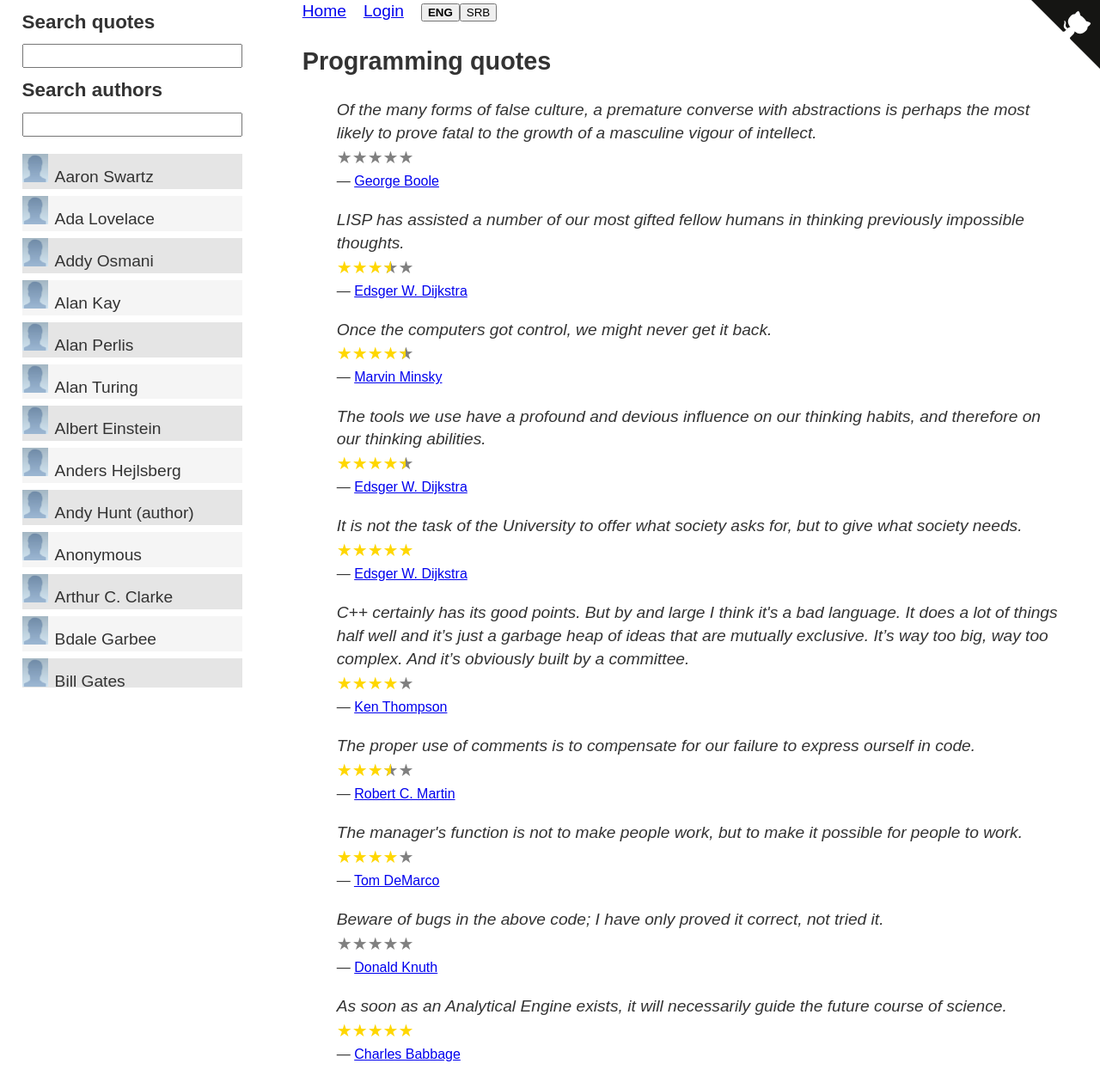
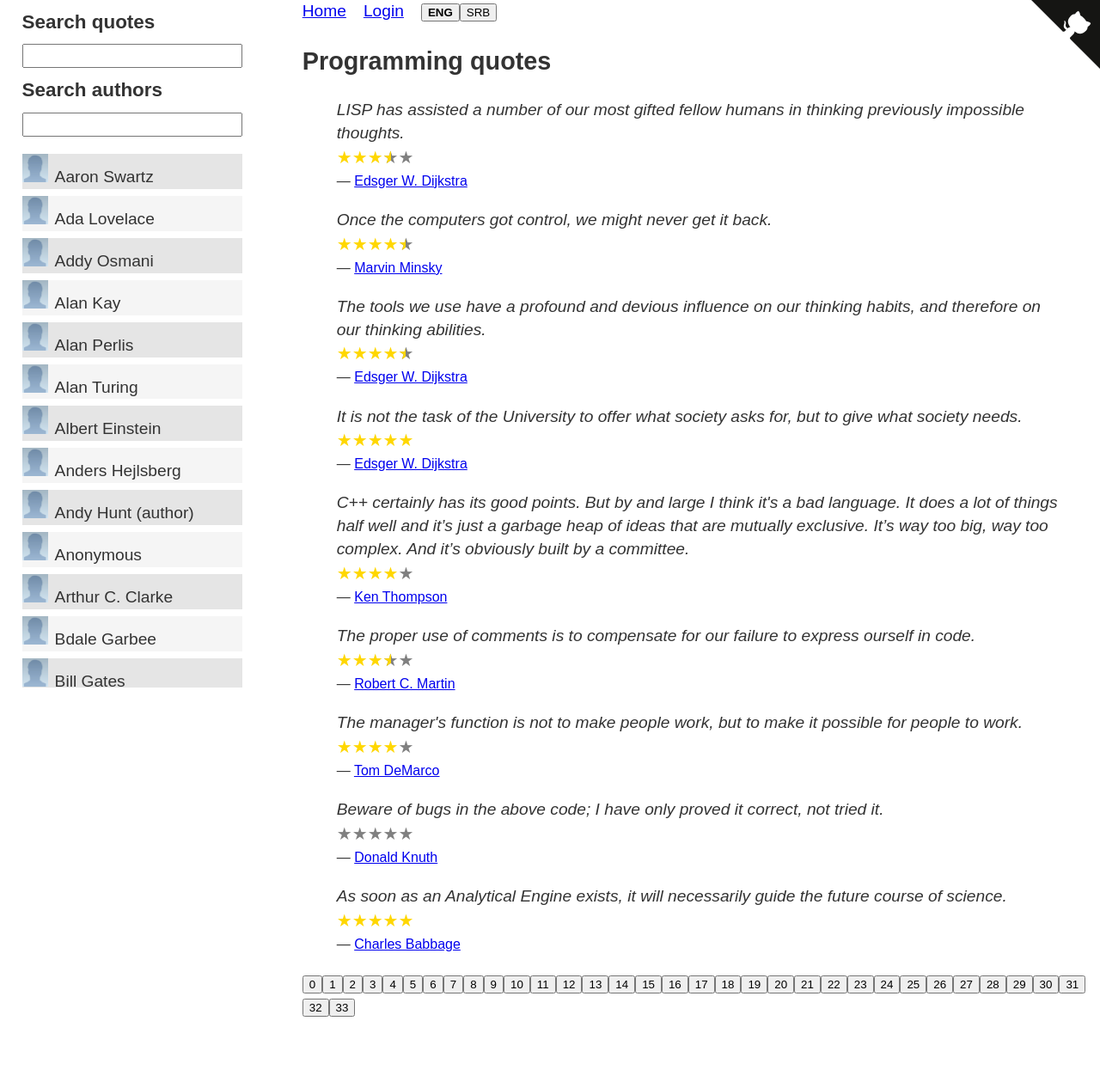
Before and after one commit to skolakoda/programming-quotes, a React (Create React App) app: page / in a window 1280 px wide. Shown: the whole page at 86% size. After the commit the page ends 1204 px from the top, so only its background shows below. Built offline with nearby package versions, Linux system fonts and the light colour scheme; no server answers.

Commit message:
add pagination

```diff
--- a/src/components/main/Quotes.jsx
+++ b/src/components/main/Quotes.jsx
@@ -1,12 +1,40 @@
-import React from 'react'
+import React, {Component} from 'react'
 import Quote from './Quote'
 import preloader from '../../assets/images/preloader.gif'
 
-const Quotes = ({ language, loaded, currentQuotes, password }) => {
-  const preparedQuotes = currentQuotes.map(q =>
-    <Quote key={q._id} language={language} quote={q} id={q._id} password={password} />
-  )
-  return loaded ? preparedQuotes : <img src={preloader} alt="loading..." />
+const quotesPerPage = 10
+
+export default class Quotes extends Component {
+  constructor(props) {
+    super(props)
+    this.state = {currentPage: 0}
+  }
+
+  turnThePage = e => {
+    this.setState({currentPage: e.target.value})
+  }
+
+  render() {
+    const { language, loaded, currentQuotes, password } = this.props
+    const startPosition = this.state.currentPage * quotesPerPage
+    const preparedQuotes = currentQuotes
+      .filter((quote, i) => i > startPosition && i < startPosition + quotesPerPage)
+      .map(q =>
+        <Quote key={q._id} language={language} quote={q} id={q._id} password={password} />
+      )
+
+    const pagination = []
+    const totalPages = Math.ceil(currentQuotes.length / quotesPerPage)
+    for (let i = 0; i < totalPages; i++)
+      pagination.push(<button value={i} onClick={this.turnThePage} key={i}>{i}</button>)
+
+    return loaded
+      ? (
+        <div>
+          {preparedQuotes}
+          <p>{pagination}</p>
+        </div>
+      )
+      : <img src={preloader} alt="loading..." />
+  }
 }
-
-export default Quotes
--- a/src/routes/Author.jsx
+++ b/src/routes/Author.jsx
@@ -7,7 +7,7 @@ export default class Author extends Component {
   render() {
     const author = this.props.match.params.name
     const { language, allQuotes, password, phrase } = this.props
-    const currentQuotes = allQuotes
+    const filtered = allQuotes
       .filter(q => q.autor === author)
       .filter(quote => quote[language] && quote[language].toLowerCase().includes(phrase.toLowerCase()))
 
@@ -16,7 +16,7 @@ export default class Author extends Component {
         <h1>{author}</h1>
         <AuthorBox author={author} allImages={this.props.allImages} />
         {phrase && <small>{translate('SHOWING_RESULTS')} "{phrase}":</small>}
-        <Quotes language={language} loaded={allQuotes.length} currentQuotes={currentQuotes} password={password} />
+        <Quotes language={language} loaded={allQuotes.length} currentQuotes={filtered} password={password} />
       </main>
     )
   }
--- a/src/routes/Home.jsx
+++ b/src/routes/Home.jsx
@@ -2,18 +2,15 @@ import React from 'react'
 import translate from '../shared/translate'
 import Quotes from '../components/main/Quotes'
 
-const numberOfQuotes = 10
-
 const Home = ({ language, allQuotes, phrase, password }) => {
-  const currentQuotes = allQuotes
+  const filtered = allQuotes
     .filter(quote => quote[language] && quote[language].toLowerCase().includes(phrase.toLowerCase()))
-    .filter((quote, i) => i < numberOfQuotes)
 
   return (
     <main>
       <h1>{translate('PROGRAMMING_QUOTES')}</h1>
       {phrase && <small>{translate('SHOWING_RESULTS')} "{phrase}":</small>}
-      <Quotes language={language} loaded={allQuotes.length} currentQuotes={currentQuotes} password={password} />
+      <Quotes language={language} loaded={allQuotes.length} currentQuotes={filtered} password={password} />
     </main>
   )
 }
```
